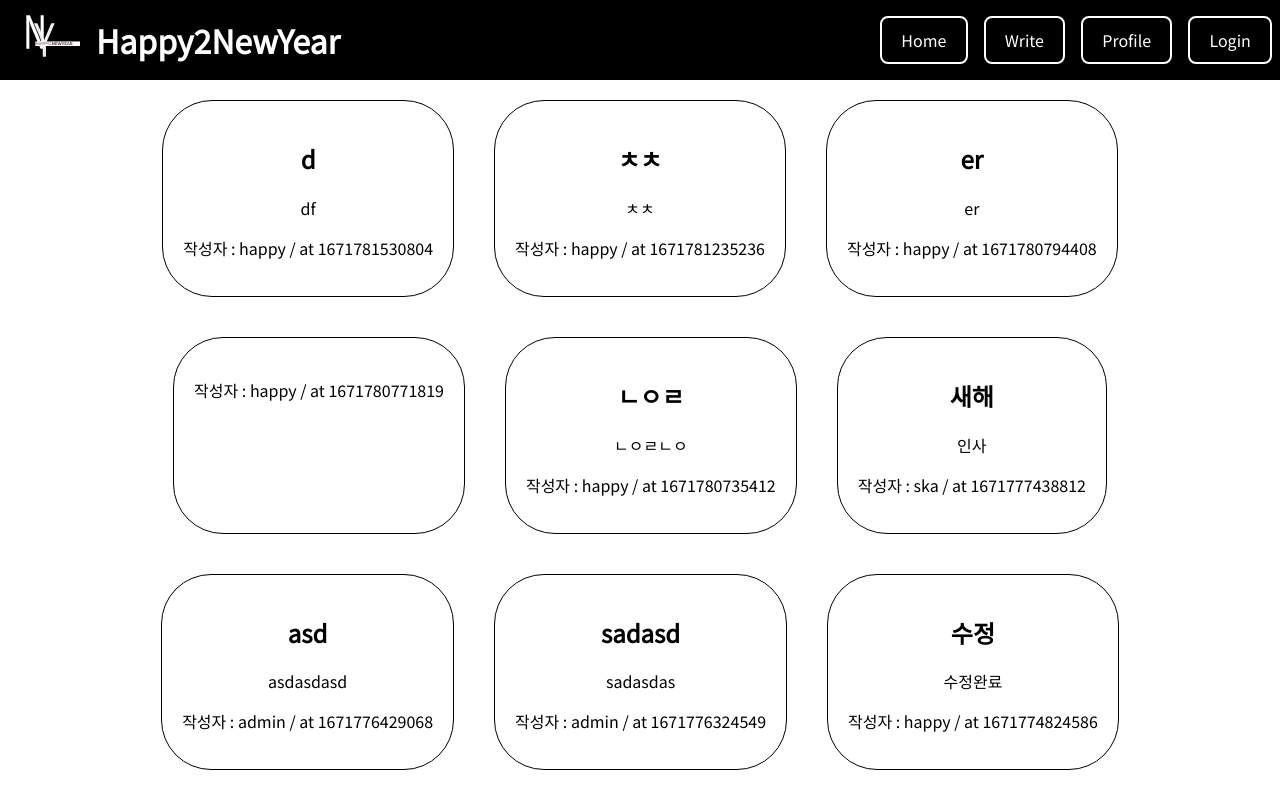
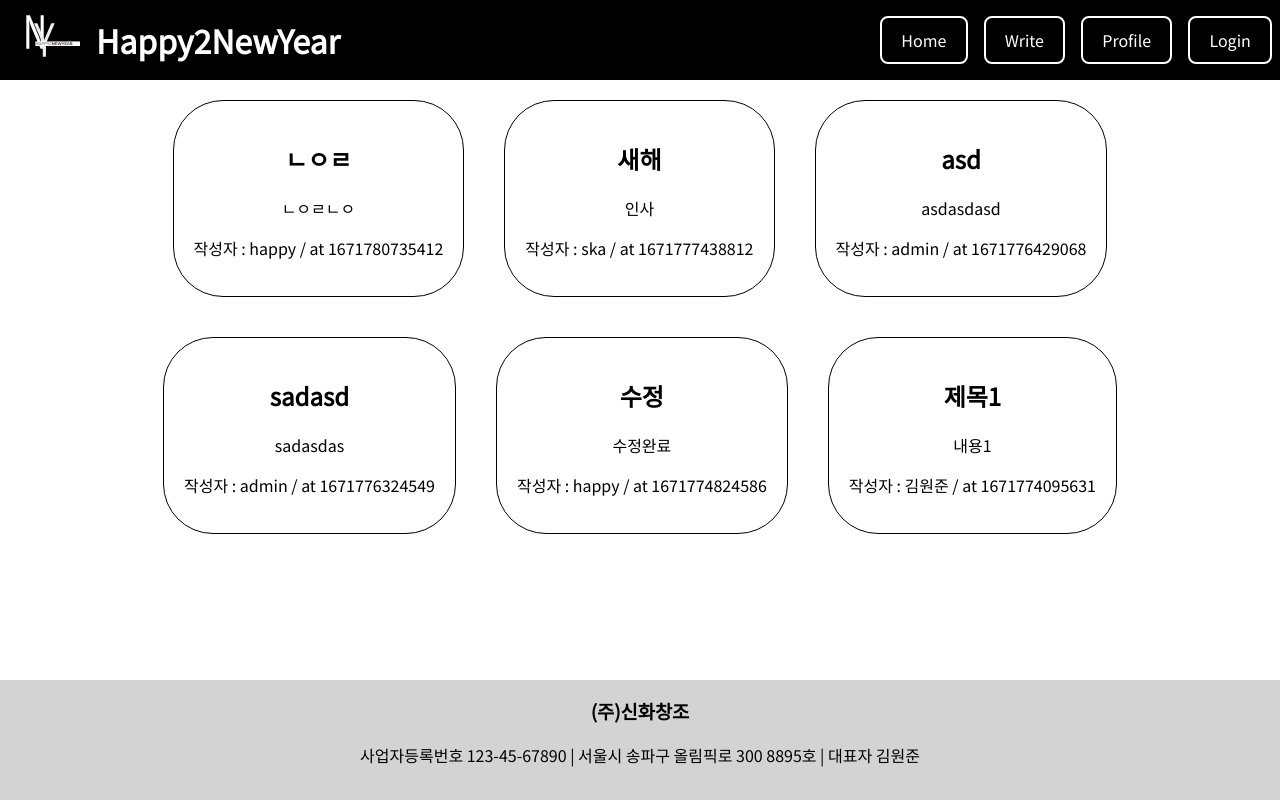
Before and after one commit to themrsung/b2-react-crud, a React (Create React App) app: page / in a window 1280 px wide. Shown: the top 800 px of the page. Built offline with nearby package versions, Linux system fonts and the light colour scheme; data requests are answered from the project's data file.

Commit message:
DeleteBtn Edit

```diff
--- a/db.json
+++ b/db.json
@@ -61,36 +61,6 @@
       "content": "ㄴㅇㄹㄴㅇ",
       "createdAt": 1671780735412,
       "comments": []
-    },
-    {
-      "id": "5e8c5156-06c6-4e38-82e5-1b265dfbba5f",
-      "author": "happy",
-      "createdAt": 1671780771819,
-      "comments": []
-    },
-    {
-      "id": "9da22d13-d5cc-4640-89a4-a4290034dd79",
-      "author": "happy",
-      "content": "er",
-      "title": "er",
-      "createdAt": 1671780794408,
-      "comments": []
-    },
-    {
-      "id": "9c4de532-e7aa-4e22-b6ec-30ef493ea17b",
-      "author": "happy",
-      "title": "ㅊㅊ",
-      "content": "ㅊㅊ",
-      "createdAt": 1671781235236,
-      "comments": []
-    },
-    {
-      "id": "53b56b3a-72f4-495b-acfe-e415c29c9d9b",
-      "author": "happy",
-      "title": "d",
-      "content": "df",
-      "createdAt": 1671781530804,
-      "comments": []
     }
   ],
   "users": [
--- a/src/components/shared/post.jsx
+++ b/src/components/shared/post.jsx
@@ -78,8 +78,10 @@ const Post = function ({ post, noLink = false, noModifyButtons = false }) {
   }
 
   const onPostDelete = async () => {
-    await axios.delete(SERVER_URL + '/posts/' + post.id)
-    navigate('/')
+    if (window.confirm('이 글을 정말 삭제하시겠습니까?')) {
+      await axios.delete(SERVER_URL + '/posts/' + post.id)
+      navigate('/')
+    }
   }
 
   return (
```
